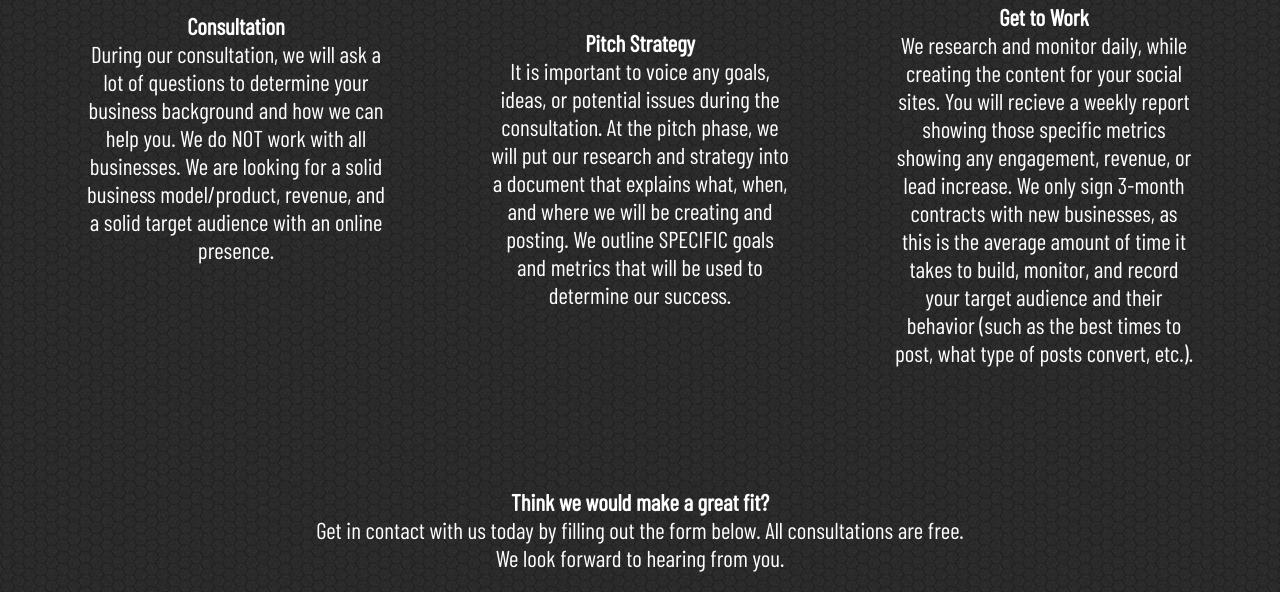
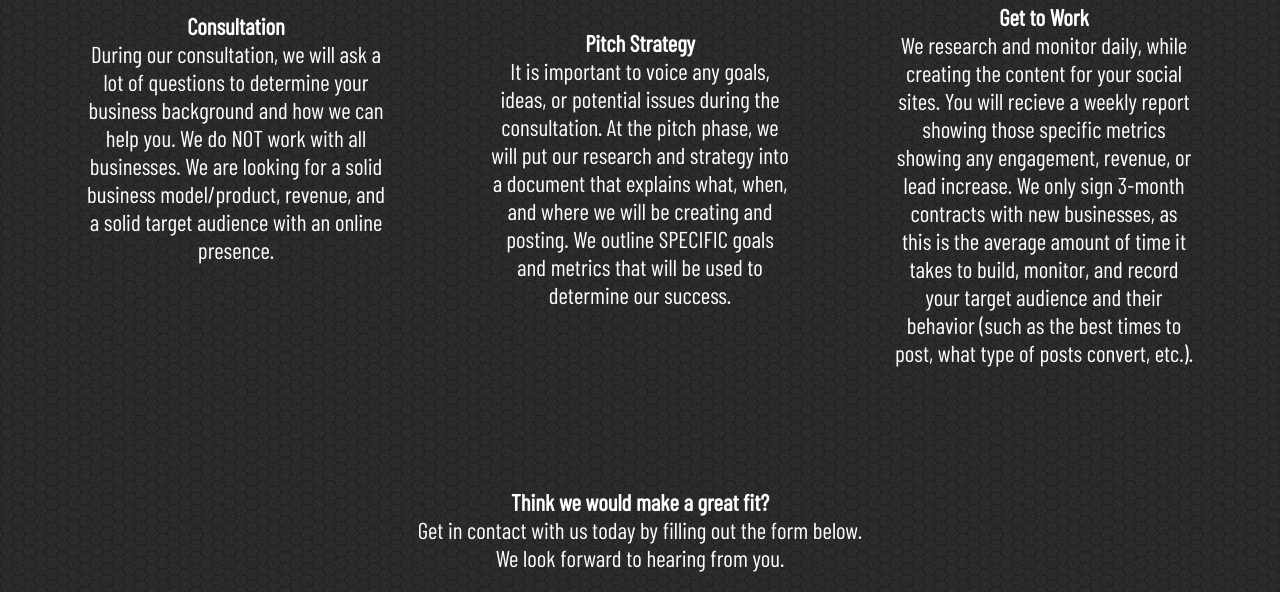
Before and after one commit to savannahmh/scsmm, a plain HTML site: page index.html in a window 1280 px wide. Shown: the part 1696-2288 px from the top of the page. Drawn offline with nearby package versions, Linux system fonts and the light colour scheme; grey boxes are pictures that could not be loaded.

Commit message:
Update index.html

```diff
--- a/index.html
+++ b/index.html
@@ -57,7 +57,7 @@
                     </div>
              </div>
             <div id="contact" class id="contact">
-                <p><strong>Think we would make a great fit?</strong><br>Get in contact with us today by filling out the form below. All consultations are free.<br> We look forward to hearing from you.</p>
+                <p><strong>Think we would make a great fit?</strong><br>Get in contact with us today by filling out the form below.<br> We look forward to hearing from you.</p>
                 <a href="//www.123formbuilder.com/form-5252441/my-form"><img border="0" src=https://cdn-main.123contactform.com/images3/contactbutton2.png></a>
             </div>
            </div>
```
